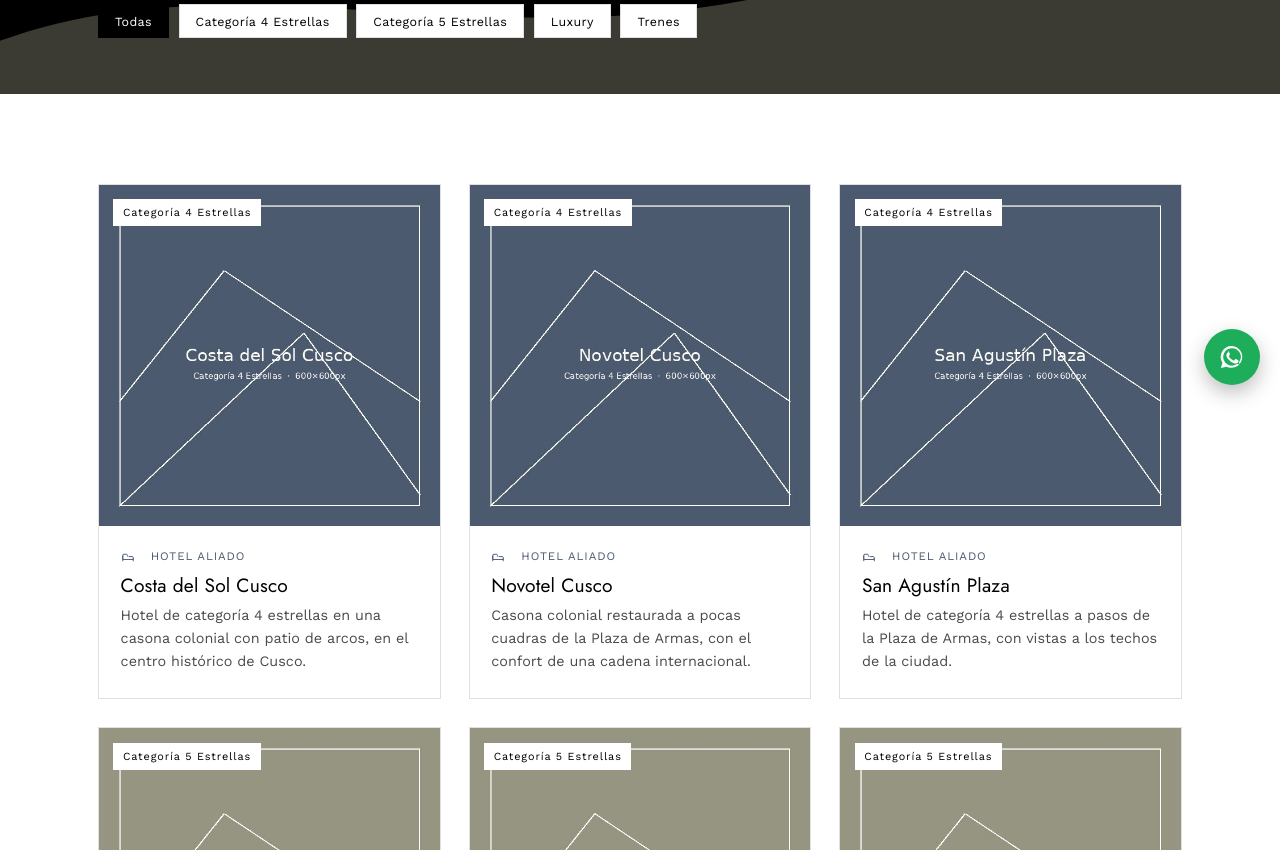
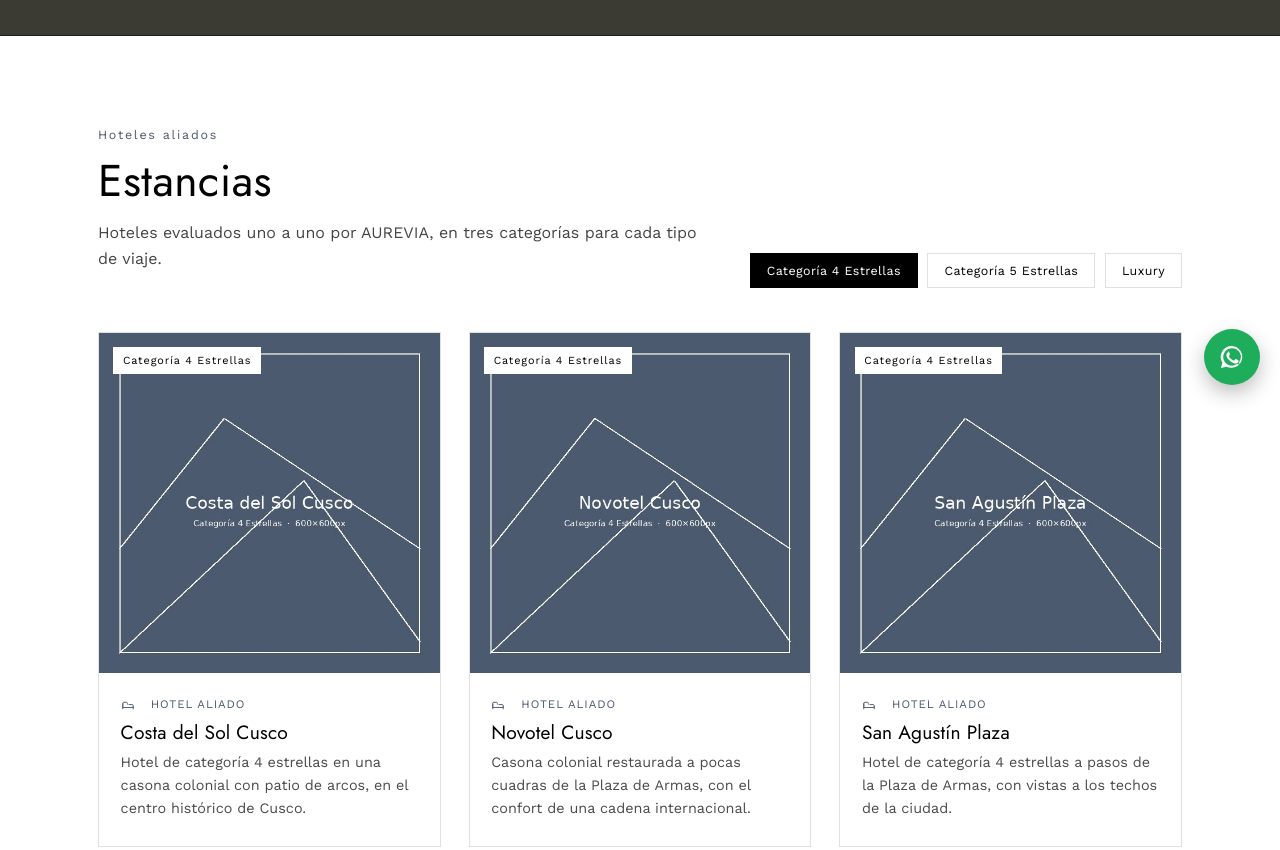
Before and after one commit to GiancarloAs/AUREVIA-PRUEBA, a plain HTML site: page aliados.html in a window 1280 px wide. Shown: the part 395-1245 px from the top of the page. Drawn offline with nearby package versions, Linux system fonts and the light colour scheme.

Commit message:
Aliados en dos secciones: Estancias y Trenes a Machu Picchu
- Estancias: hoteles aliados con pestañas Categoría 4 Estrellas · 5 Estrellas · Luxury
- Trenes a Machu Picchu: bloque aparte con los tres trenes
- Textos nuevos en ES/EN (Stays / Trains to Machu Picchu)

Co-Authored-By: Claude Opus 5.5 <noreply@anthropic.com>
Claude-Session: https://claude.ai/code/session_01DdVJoVx8T3iPqe9RhGY5Ri

```diff
--- a/aliados.html
+++ b/aliados.html
@@ -62,13 +62,35 @@
       <span class="section-kicker" data-i18n="aliados_kicker">Aliados estratégicos</span>
       <h1 data-i18n="aliados_page_title">Los aliados con los que viajas</h1>
       <p class="lede" style="color:rgba(255,255,255,.78);max-width:56ch;margin-top:1rem" data-i18n="aliados_page_lede">Cada hotel y cada tren de este listado pasó por una evaluación directa de AUREVIA antes de sumarse como aliado — no son acuerdos comerciales genéricos.</p>
-      <div class="filter-row" data-filter-for="aliados-grid"></div>
     </div>
   </section>
 
-  <section>
+  <!-- Estancias: hoteles aliados por categoría -->
+  <section id="estancias">
     <div class="container">
-      <div class="card-grid" id="aliados-grid"></div>
+      <div class="section-head">
+        <div>
+          <span class="section-kicker" data-i18n="estancias_kicker">Hoteles aliados</span>
+          <h2 data-i18n="estancias_title">Estancias</h2>
+          <p data-i18n="estancias_lede">Hoteles evaluados uno a uno por AUREVIA, en tres categorías para cada tipo de viaje.</p>
+        </div>
+        <div class="filter-row filter-row--inline" data-filter-for="estancias-grid" role="tablist"></div>
+      </div>
+      <div class="card-grid" id="estancias-grid"></div>
+    </div>
+  </section>
+
+  <!-- Trenes a Machu Picchu -->
+  <section id="trenes" class="bg-ivory">
+    <div class="container">
+      <div class="section-head">
+        <div>
+          <span class="section-kicker" data-i18n="trenes_kicker">Trenes aliados</span>
+          <h2 data-i18n="trenes_title">Trenes a Machu Picchu</h2>
+          <p data-i18n="trenes_lede">Del vagón panorámico al tren de lujo: el trayecto también es parte del viaje.</p>
+        </div>
+      </div>
+      <div class="card-grid" id="trenes-grid"></div>
     </div>
   </section>
 
--- a/css/style.css
+++ b/css/style.css
@@ -534,6 +534,8 @@ section{ padding-block:clamp(3.5rem, 7vw, 6.5rem); position:relative; }
   font-size:.78rem; letter-spacing:.03em;
 }
 .filter-row button.is-active{ background:var(--c-black); border-color:var(--c-black); color:var(--c-white); }
+/* Pestañas junto al título de una sección (Estancias) */
+.filter-row--inline{ margin-top:0; }
 
 /* ---------- Página de Aliados (aliados.html) ---------- */
 .ally-card{
--- a/js/main.js
+++ b/js/main.js
@@ -17,6 +17,10 @@ const UI_STRINGS = {
     destinos_home_title: "Lugares que definen un viaje por el Perú andino",
     experiencias_home_title: "Momentos diseñados, no solo visitados",
     aliados_kicker: "Aliados estratégicos",
+    estancias_kicker: "Hoteles aliados", estancias_title: "Estancias",
+    estancias_lede: "Hoteles evaluados uno a uno por AUREVIA, en tres categorías para cada tipo de viaje.",
+    trenes_kicker: "Trenes aliados", trenes_title: "Trenes a Machu Picchu",
+    trenes_lede: "Del vagón panorámico al tren de lujo: el trayecto también es parte del viaje.",
     aliados_home_title: "Hoteles y trenes seleccionados por su estándar de servicio",
     aliados_page_title: "Los aliados con los que viajas",
     aliados_page_lede: "Cada hotel y cada tren de este listado pasó por una evaluación directa de AUREVIA antes de sumarse como aliado — no son acuerdos comerciales genéricos.",
@@ -103,6 +107,10 @@ const UI_STRINGS = {
     destinos_home_title: "Places that define a journey through the Peruvian Andes",
     experiencias_home_title: "Moments designed, not just visited",
     aliados_kicker: "Strategic partners",
+    estancias_kicker: "Partner hotels", estancias_title: "Stays",
+    estancias_lede: "Hotels vetted one by one by AUREVIA, in three categories for every kind of trip.",
+    trenes_kicker: "Partner trains", trenes_title: "Trains to Machu Picchu",
+    trenes_lede: "From panoramic carriages to luxury trains: the journey is part of the trip.",
     aliados_home_title: "Hotels and trains selected for their standard of service",
     aliados_page_title: "The partners you travel with",
     aliados_page_lede: "Every hotel and train on this list went through a direct AUREVIA evaluation before joining as a partner — these aren't generic commercial deals.",
@@ -319,7 +327,7 @@ function renderAllGrids(){
   if (document.getElementById("experiencias-grid")){
     renderFilteredGrid("experiencias-grid", "experiencia", AUREVIA_DATA.experiencias);
   }
-  if (document.getElementById("aliados-grid")){
+  if (document.getElementById("estancias-grid")){
     renderAliadosGrid();
   }
   if (document.getElementById("allies-track")){
@@ -404,35 +412,46 @@ function allyCardTemplate(a){
 }
 
 function renderAliadosGrid(){
-  const el = document.getElementById("aliados-grid");
-  const filterRow = document.querySelector('[data-filter-for="aliados-grid"]');
-  if (!("aliados-grid" in ACTIVE_FILTERS)) ACTIVE_FILTERS["aliados-grid"] = "all";
-  const list = AUREVIA_DATA.aliados;
+  const hoteles = AUREVIA_DATA.aliados.filter(a => a.categoria === "hotel");
+  const trenes = AUREVIA_DATA.aliados.filter(a => a.categoria === "tren");
 
+  // Estancias: una pestaña por categoría de hotel
+  const estGrid = document.getElementById("estancias-grid");
+  const tabs = document.querySelector('[data-filter-for="estancias-grid"]');
+  const niveles = HOTEL_LEVELS.filter(n => hoteles.some(h => h.nivel === n));
+  if (!("estancias-grid" in ACTIVE_FILTERS)) ACTIVE_FILTERS["estancias-grid"] = niveles[0];
   const draw = () => {
-    const cat = ACTIVE_FILTERS["aliados-grid"];
-    const filtered = cat === "all" ? list : list.filter(i => allyFilterKey(i) === cat);
-    el.innerHTML = filtered.map(allyCardTemplate).join("");
+    const nivel = ACTIVE_FILTERS["estancias-grid"];
+    estGrid.innerHTML = hoteles.filter(h => h.nivel === nivel).map(allyCardTemplate).join("");
     markReveal();
   };
-
-  if (filterRow){
-    const cats = ["all", ...HOTEL_LEVELS.filter(n => list.some(i => i.nivel === n)), "tren"];
-    filterRow.innerHTML = cats.map(c =>
-      `<button data-cat="${c}" class="${c === ACTIVE_FILTERS["aliados-grid"] ? "is-active" : ""}">${c === "all" ? t("todas") : c === "tren" ? t("trenes") : categoryLabel(c)}</button>`
-    ).join("");
-    if (!filterRow.dataset.bound){
-      filterRow.addEventListener("click", (e) => {
+  if (tabs){
+    tabs.innerHTML = niveles.map(n => {
+      const on = n === ACTIVE_FILTERS["estancias-grid"];
+      return `<button type="button" role="tab" aria-selected="${on}" data-cat="${n}" class="${on ? "is-active" : ""}">${categoryLabel(n)}</button>`;
+    }).join("");
+    if (!tabs.dataset.bound){
+      tabs.addEventListener("click", (e) => {
         const btn = e.target.closest("button");
         if (!btn) return;
-        ACTIVE_FILTERS["aliados-grid"] = btn.dataset.cat;
-        filterRow.querySelectorAll("button").forEach(b => b.classList.toggle("is-active", b === btn));
+        ACTIVE_FILTERS["estancias-grid"] = btn.dataset.cat;
+        tabs.querySelectorAll("button").forEach(b => {
+          b.classList.toggle("is-active", b === btn);
+          b.setAttribute("aria-selected", b === btn);
+        });
         draw();
       });
-      filterRow.dataset.bound = "true";
+      tabs.dataset.bound = "true";
     }
   }
-  draw();
+  if (estGrid) draw();
+
+  // Trenes a Machu Picchu
+  const trenGrid = document.getElementById("trenes-grid");
+  if (trenGrid){
+    trenGrid.innerHTML = trenes.map(allyCardTemplate).join("");
+    markReveal();
+  }
 }
 
 /* ---------- 5. Modal de detalle (con consejos de viaje) ---------- */
```
